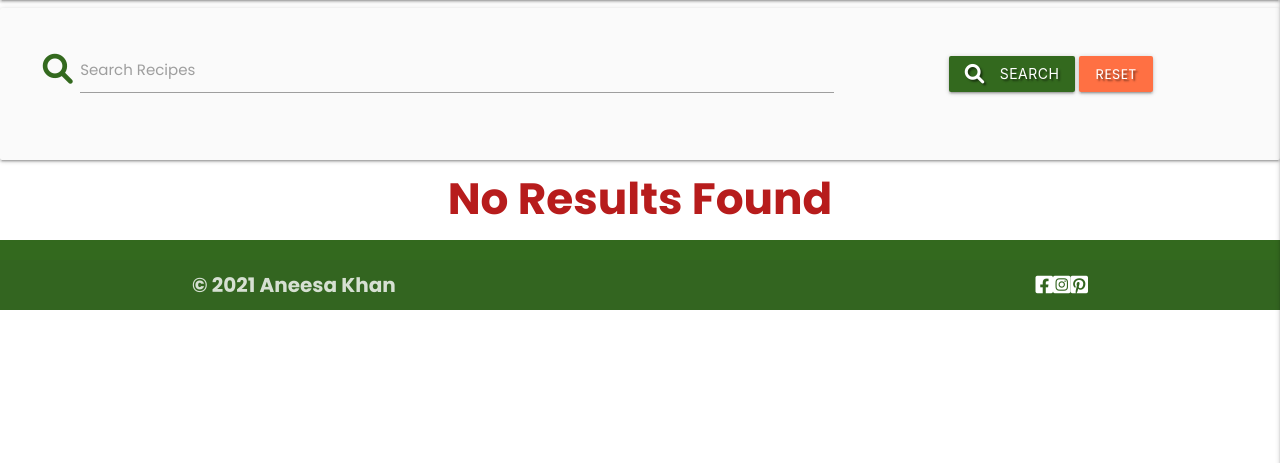
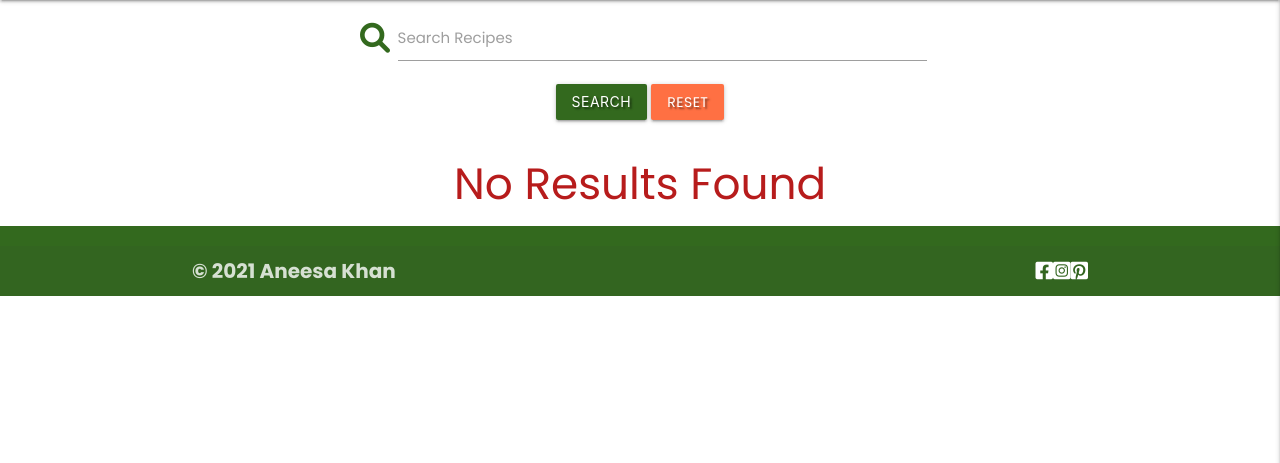
Before and after one commit to anee127/Milestone-Project-3, a Flask app: page /search in a window 1280 px wide. Shown: the part 64-527 px from the top of the page. Run offline with Flask 2, Linux system fonts and the light colour scheme; the visitor is signed in with stand-in values (Sample User, id 1); data that the repository does not hold is empty; some libraries are stand-ins or nearby versions; some web fonts are replaced.

Commit message:
fixed styling of search bar and buttons

```diff
--- a/static/css/style.css
+++ b/static/css/style.css
@@ -20,7 +20,6 @@
 
 h3 {
     margin-top: 0;
-    font-weight: bold;
 }
 
 p {
@@ -65,4 +64,8 @@ footer {
 
 /* Profile page styling */
 
+#profile {
+    margin: 25px;
+}
+
 /* show_recipe pages styling  */
--- a/templates/all_recipes.html
+++ b/templates/all_recipes.html
@@ -1,24 +1,23 @@
 {% extends "base.html" %}
 {% block content%}
- <!-- Recipes of user -->
- <div class="row card-panel grey lighten-5">
-  <form action="{{ url_for('search') }}" method="POST" class="col s12">
-      <div class="row valign-wrapper center-align">
-          <div class="input-field col s12 m8">
+<!-- Recipes -->
+<div class="container">
+  <div class="row">
+    <form action="{{ url_for('search') }}" method="POST" class="col s12 m8 offset-m2">
+      <div class="row center-align">
+        <div class="input-field col s12">
           <i class="fas fa-search prefix light-green-text text-darken-4"></i>
           <input type="text" name="query" id="query" minlength="3" class="validate" required>
           <label for="query">Search Recipes</label>
         </div>
-          <div class="col s12 m4">
         <button type="submit" class="light-green darken-4 btn text-shadow">
-                  <i class="fas fa-search left"></i> Search
+          Search
         </button>
         <a href="{{ url_for('all_recipes') }}" class="deep-orange lighten-1 btn text-shadow">Reset</a>
       </div>
-      </div>
     </form>
   </div>
-
+</div>
 {% if recipes|length > 0 %}
 <div class="container">
   <div class="row justify-content-center pt-5">
--- a/templates/base.html
+++ b/templates/base.html
@@ -19,9 +19,9 @@
 <body>
   <header>
     <!-- Desktop sidenav (code taken from materialize navbar section)-->
-    <nav class="nav-extended text-shadow light-green darken-4 flow-text">
+    <nav class="nav-extended text-shadow light-green darken-4">
       <div class="nav-wrapper">
-        <a href="{{ url_for('homepage') }}" class="brand-logo justify-content-center">Genius Recipes</a>
+        <a href="{{ url_for('homepage') }}" class="brand-logo justify-content-center flow-text">Genius Recipes</a>
         <a href="#" data-target="mobile-demo" class="sidenav-trigger right"><i class="fas fa-bars"></i></a>
         <ul class="right hide-on-med-and-down">
           <li><a href="{{ url_for('homepage') }}">Welcome</a></li>
@@ -38,9 +38,9 @@
       </div>
     </nav>
     <!-- Mobile sidenav (code taken from materialize navbar section)-->
-    <ul class="sidenav yellow lighten-5 flow-text" id="mobile-demo">
+    <ul class="sidenav yellow lighten-5" id="mobile-demo">
       <li>
-        <h4 class="center-align green-text text-darken-4" class="brand-logo justify-content-center">Genius Recipes</h4>
+        <h6 class="center-align green-text text-darken-4 flow-text" class="brand-logo justify-content-center">Genius Recipes</h6>
       </li>
       <li><a href="{{ url_for('homepage') }}">Welcome</a></li>
       <li><a href="{{ url_for('all_recipes') }}">Recipes</a></li>
```
Also changed, not shown: templates/profile.html (+4 -4 lines). Lines whose indentation alone changed are shown as unchanged.
